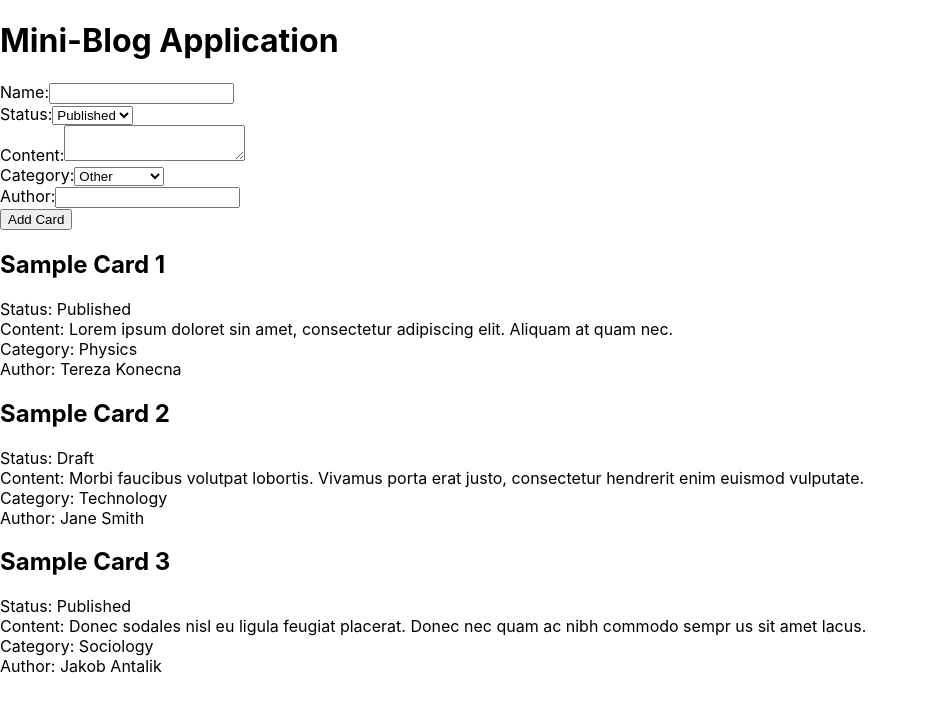
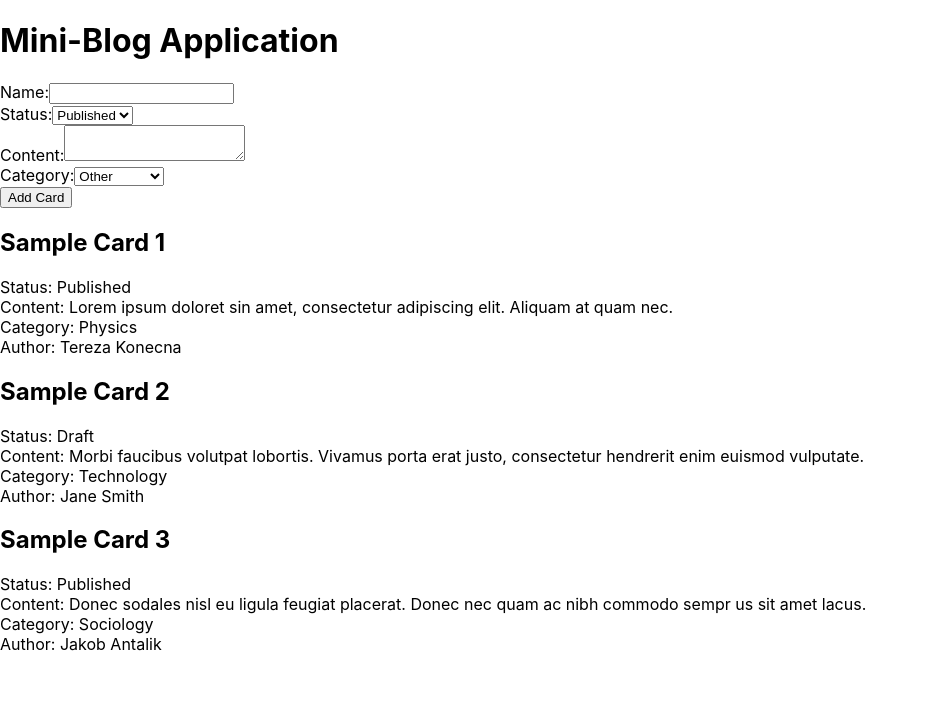
Before and after one commit to guido-an/react-ts-assignment, a React (Create React App) app: page / in a window 1280 px wide. Shown: the top 712 px of the page, without its empty margins (0-928 px from the left). Built offline with nearby package versions, Linux system fonts and the light colour scheme.

Commit message:
feat: Handling correctly the input for the author field and updating the test

```diff
--- a/src/components/AddCardForm.tsx
+++ b/src/components/AddCardForm.tsx
@@ -6,34 +6,27 @@ interface AddCardFormProps {
   loggedInUser: Author;
 }
 
-const getInitialFormData = (): Card => ({
+const getInitialFormData = (loggedInUser: Author): Card => ({
     name: '',
     status: Status.Published,
     content: '',
     category: Category.Other,
-    author: { name: '', id: '' },
+    author: loggedInUser,
   });
 
   const AddCardForm: React.FC<AddCardFormProps> = ({ addNewCard, loggedInUser }) => {
-    const [formData, setFormData] = useState<Card>(getInitialFormData);
+    const [formData, setFormData] = useState<Card>(getInitialFormData(loggedInUser));
 
     const handleSubmit = (e: React.FormEvent) => {
         e.preventDefault();
         const cardWithAuthor = { ...formData, author: loggedInUser };
         addNewCard(cardWithAuthor);
-        setFormData(getInitialFormData());
+        setFormData(getInitialFormData(loggedInUser));
       };
 
-    const handleChange = (e: React.ChangeEvent<HTMLInputElement | HTMLTextAreaElement>) => {
+     const handleChange = (e: React.ChangeEvent<HTMLInputElement | HTMLTextAreaElement>) => {
         const { name, value } = e.target;
-        if (name === 'author') {
-          setFormData((prevFormData: Card) => ({
-            ...prevFormData,
-            author: { ...prevFormData.author, name: value },
-          }));
-        } else {
-          setFormData((prevFormData: Card) => ({ ...prevFormData, [name]: value }));
-        }
+        setFormData((prevFormData) => ({ ...prevFormData, [name]: value }));
       };
 
     const handleStatusChange = (e: React.ChangeEvent<HTMLSelectElement>) => {
@@ -89,17 +82,6 @@ const getInitialFormData = (): Card => ({
           ))}
         </select>
       </div>
-      <div>
-        <label htmlFor="author">Author:</label>
-        <input
-          type="text"
-          id="author"
-          name="author"
-          value={formData.author.name}
-          onChange={handleChange}
-          required
-        />
-      </div>
       <button type="submit" data-testid="add-card-button">Add Card</button>
     </form>
   );
```
Also changed, not shown: 1 other file (tests, documents, lock files or other folders).
